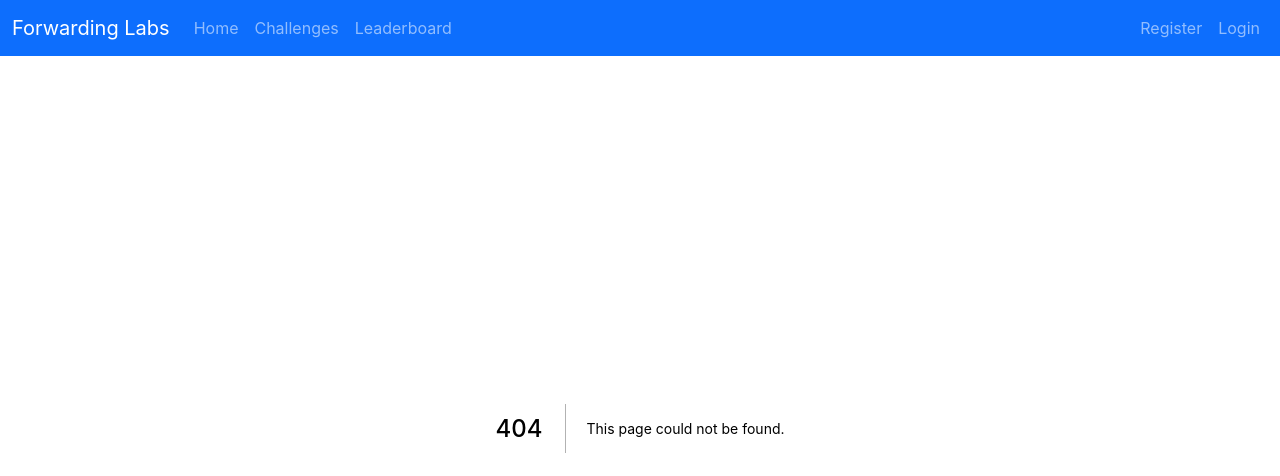
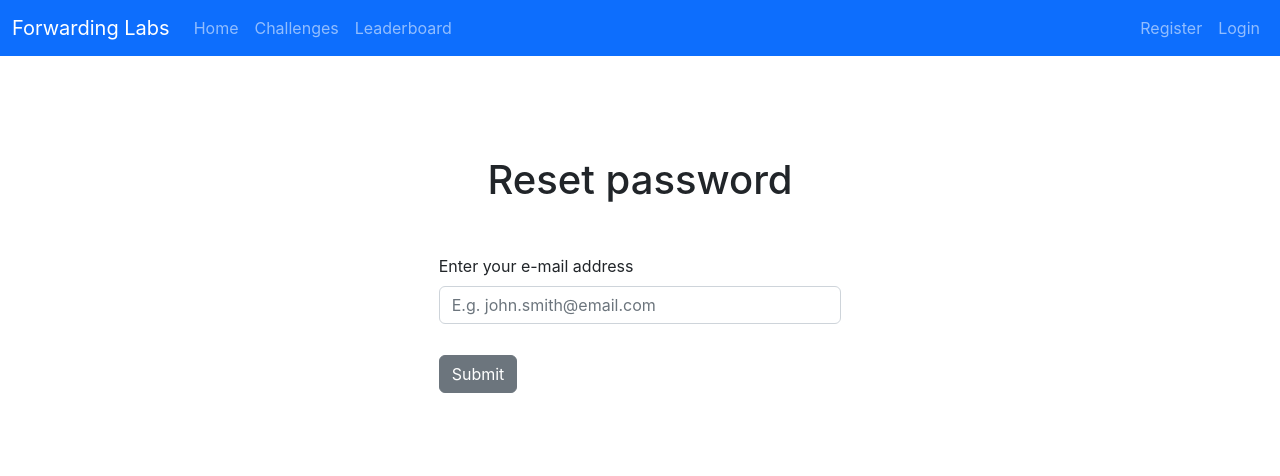
Before and after one commit to matej-basic/root-cause, a Next.js app: page /forgot-password in a window 1280 px wide. Before the commit this address had no page. Shown: the top 476 px of the page. Built offline with nearby package versions, Linux system fonts and the light colour scheme.

Commit message:
Added reset password page and form

```diff
--- a/components/Forms/login.js
+++ b/components/Forms/login.js
@@ -17,7 +17,7 @@ function LoginFrom() {
           <Form.Label>Password</Form.Label>
           <Form.Control type="password" />
           <Form.Text className="text-muted">
-            <Link href="reset-password" passhref>
+            <Link href="forgot-password" passhref>
               <a>Forgot your password?</a>
             </Link>
           </Form.Text>
--- /dev/null
+++ b/components/Forms/reset-password.js
@@ -0,0 +1,23 @@
+import Button from "react-bootstrap/Button";
+import Col from "react-bootstrap/Col";
+import Form from "react-bootstrap/Form";
+import style from "./reset-password.module.css";
+
+function ResetPassword() {
+  return (
+    <Col sm={10} lg={4} className={style.form}>
+      <h1 className={style.heading}>Reset password</h1>
+      <Form>
+        <Form.Group className="mb-3">
+          <Form.Label>Enter your e-mail address</Form.Label>
+          <Form.Control type="text" placeholder="E.g. john.smith@email.com" />
+        </Form.Group>
+        <Button variant="secondary" type="submit" className={style.submit}>
+          Submit
+        </Button>
+      </Form>
+    </Col>
+  );
+}
+
+export default ResetPassword;
--- /dev/null
+++ b/components/Forms/reset-password.module.css
@@ -0,0 +1,12 @@
+.form {
+  margin-top: 100px;
+}
+
+.heading {
+  margin-bottom: 50px;
+  text-align: center;
+}
+
+.submit {
+  margin-top: 15px;
+}
--- /dev/null
+++ b/pages/forgot-password.js
@@ -0,0 +1,29 @@
+import Head from "next/head";
+import Col from "react-bootstrap/Col";
+import Container from "react-bootstrap/Container";
+import Row from "react-bootstrap/Row";
+import ResetPassword from "../components/Forms/reset-password";
+
+function ForgotPasswordPage() {
+  return (
+    <>
+      <Head>
+        <title>Forwading Labs - Forgot password</title>
+        <meta
+          property="og:title"
+          content="Forwarding Labs - Forgot password"
+          key="title"
+        />
+      </Head>
+      <Container fluid>
+        <Row>
+          <Col></Col>
+          <ResetPassword />
+          <Col></Col>
+        </Row>
+      </Container>
+    </>
+  );
+}
+
+export default ForgotPasswordPage;
--- a/pages/login.js
+++ b/pages/login.js
@@ -1,5 +1,7 @@
 import Head from "next/head";
-import { Col, Container, Row } from "react-bootstrap";
+import Col from "react-bootstrap/Col";
+import Container from "react-bootstrap/Container";
+import Row from "react-bootstrap/Row";
 import LoginFrom from "../components/Forms/login";
 
 function LoginPage() {
--- a/pages/register.js
+++ b/pages/register.js
@@ -1,5 +1,7 @@
 import Head from "next/head";
-import { Col, Container, Row } from "react-bootstrap";
+import Col from "react-bootstrap/Col";
+import Container from "react-bootstrap/Container";
+import Row from "react-bootstrap/Row";
 import RegisterForm from "../components/Forms/register";
 
 function RegisterPage() {
```
